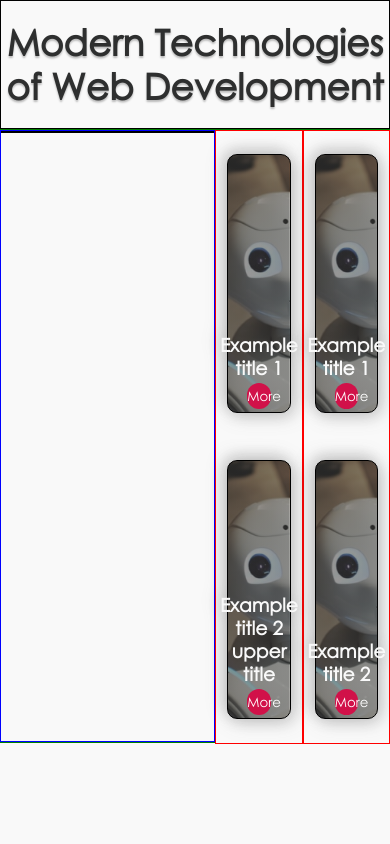
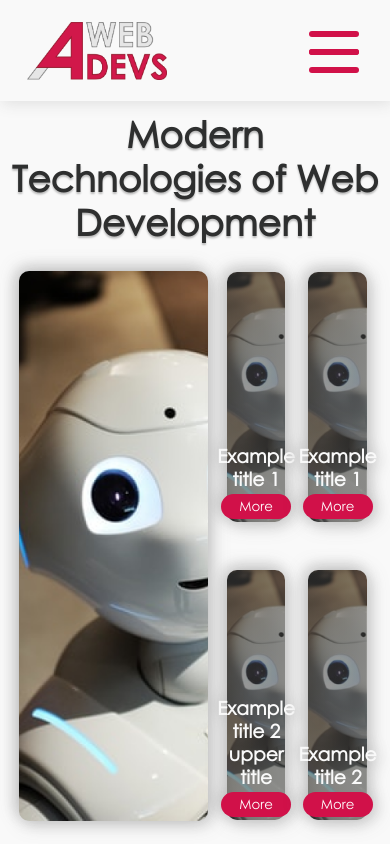
Before and after one commit to wilfredo-loreto/aWeb4Devs, a Next.js app: page / in a window 390 px wide. Built offline with nearby package versions, Linux system fonts and the light colour scheme.

Commit message:
finished work from today. need to fix margins and all the responsives things

```diff
--- a/components/Layout.js
+++ b/components/Layout.js
@@ -7,7 +7,7 @@ function Layout({ children }) {
       <Head>
         <title>AWeb4Devs</title>
       </Head>
-
+      <Header />
       <div> {children}</div>
 
     </div>
--- a/components/News.js
+++ b/components/News.js
@@ -11,8 +11,8 @@ export default function Footer() {
         <div className={styles.container50width}>
           <div className={styles.bigimage}>
             <div className={styles.hidden}>
-              <h3>ReactJs vs AngularJs</h3>
-              <span>
+              <h3 className={styles.bigarticletitle}>ReactJs vs AngularJs</h3>
+              <span className={styles.summary}>
                 lorem ipsum irtugus masxum erg contors, martusus elim pague...
               </span>
             </div>
--- a/components/News.module.scss
+++ b/components/News.module.scss
@@ -1,28 +1,26 @@
 @import "./global.scss";
-
-section div {
-  @include test(black);
-}
 
 .maincontainer {
   display: flex;
   flex-flow: column nowrap;
   align-items: center;
-  justify-content: space-between;
+  justify-content: space-around;
   height: 88vh;
-  width: 100%;
+  width: 94%;
+  margin: auto;
   background-color: $background-color;
+  margin-top: 12vh;
   .title {
     font-size: 36px;
     text-align: center;
     color: $black;
     text-shadow: 0px 2px 2px rgba(0, 0, 0, 0.25);
-    padding: 5% 0;
+    padding: 3% 0 1%;
   }
   .rowcontainer {
     width: 100%;
     height: 100%;
-    @include test(green);
+
     display: flex;
     flex-flow: row nowrap;
     justify-content: space-between;
@@ -30,7 +28,7 @@ section div {
     .colcontainer {
       display: flex;
       flex-flow: column nowrap;
-      @include test(red);
+
       width: 40%;
       align-items: center;
       justify-content: space-around;
@@ -40,39 +38,112 @@ section div {
         flex-flow: column nowrap;
         justify-content: flex-end;
         align-items: center;
-
+        cursor: pointer;
         border-radius: 10px;
         width: 72%;
         height: 42%;
-        filter: drop-shadow(-4px -4px 8px rgba(68, 68, 68, 0.25)) drop-shadow(4px 4px 8px rgba(68, 68, 68, 0.25));
-        background: linear-gradient(180deg, rgba(68, 68, 68, 0.56) 99.98%, rgba(68, 68, 68, 0.5) 99.99%, rgba(255, 255, 255, 0) 100%), url("/img/example.png");
+        transition: 400ms;
+        filter: drop-shadow(-4px -4px 8px rgba(68, 68, 68, 0.25))
+          drop-shadow(4px 4px 8px rgba(68, 68, 68, 0.25));
+        background: linear-gradient(
+            180deg,
+            rgba(68, 68, 68, 0.56) 99.98%,
+            rgba(68, 68, 68, 0.5) 99.99%,
+            rgba(255, 255, 255, 0) 100%
+          ),
+          url("/img/example.png");
         background-position: center;
         background-size: cover;
         background-repeat: no-repeat;
 
-        .articletitle{
+        &:hover{
+            transform: scale(1.1);
+        }
+        .articletitle {
           text-align: center;
           background: none;
           color: $background-color;
           font-weight: 900;
         }
-        .morebutton{
-            width: 38%;
+        .morebutton {
+          max-width: 38%;
+          min-width: 70px;
           margin: 6% 0;
           background-color: $main-color;
           color: white;
           border: none;
           border-radius: 30px;
           height: 10%;
+          &:hover {
+            cursor: pointer;
+            color: $main-color;
+            background-color: $background-color;
+            border: solid 2px $main-color;
+          }
         }
       }
     }
     .container50width {
       width: 100%;
-      @include test(blue);
+      display: flex;
+      align-items: center;
+      justify-content: center;
+      .bigimage {
+        cursor: pointer;
+        display: flex;
+        align-items: flex-end;
+        justify-content: flex-start;
+        width: 92.4%;
+        height: 92.4%;
+        filter: drop-shadow(-4px -4px 8px rgba(68, 68, 68, 0.25))
+          drop-shadow(4px 4px 8px rgba(68, 68, 68, 0.25));
+        background-image: url("/img/example.png");
+        background-size: cover;
+        background-position: center;
+        background-repeat: no-repeat;
+        border-radius: 10px;
+        overflow: hidden;
+        &:hover {
+          background: linear-gradient(
+              180deg,
+              rgba(68, 68, 68, 0.56) 99.98%,
+              rgba(68, 68, 68, 0.5) 99.99%,
+              rgba(255, 255, 255, 0) 100%
+            ),
+            url("/img/example.png");
+          background-size: cover;
+          background-position: center;
+          background-repeat: no-repeat;
+          .hidden {
+            transform: translateY(0%);
+            visibility: visible;
           }
         }
         .hidden {
-    display: none;
+          padding: 3.5%;
+          justify-self: center;
+          width: 100%;
+          background-color: rgba(46, 47, 47, 0.7);
+          transform: translateY(105%);
+          visibility: hidden;
+          transition: 400ms;
+          display: flex;
+          flex-flow: column nowrap;
+          justify-content: space-between;
+          .bigarticletitle {
+            background: none;
+            color: $background-color;
+            font-size: 36px;
+            font-weight: 100;
+            margin-bottom: 2%;
+            margin-left: -0.5%;
+          }
+          .summary {
+            background: none;
+            color: $background-color;
           }
         }
+      }
+    }
+  }
+}
```
Lines whose indentation alone changed are shown as unchanged.
